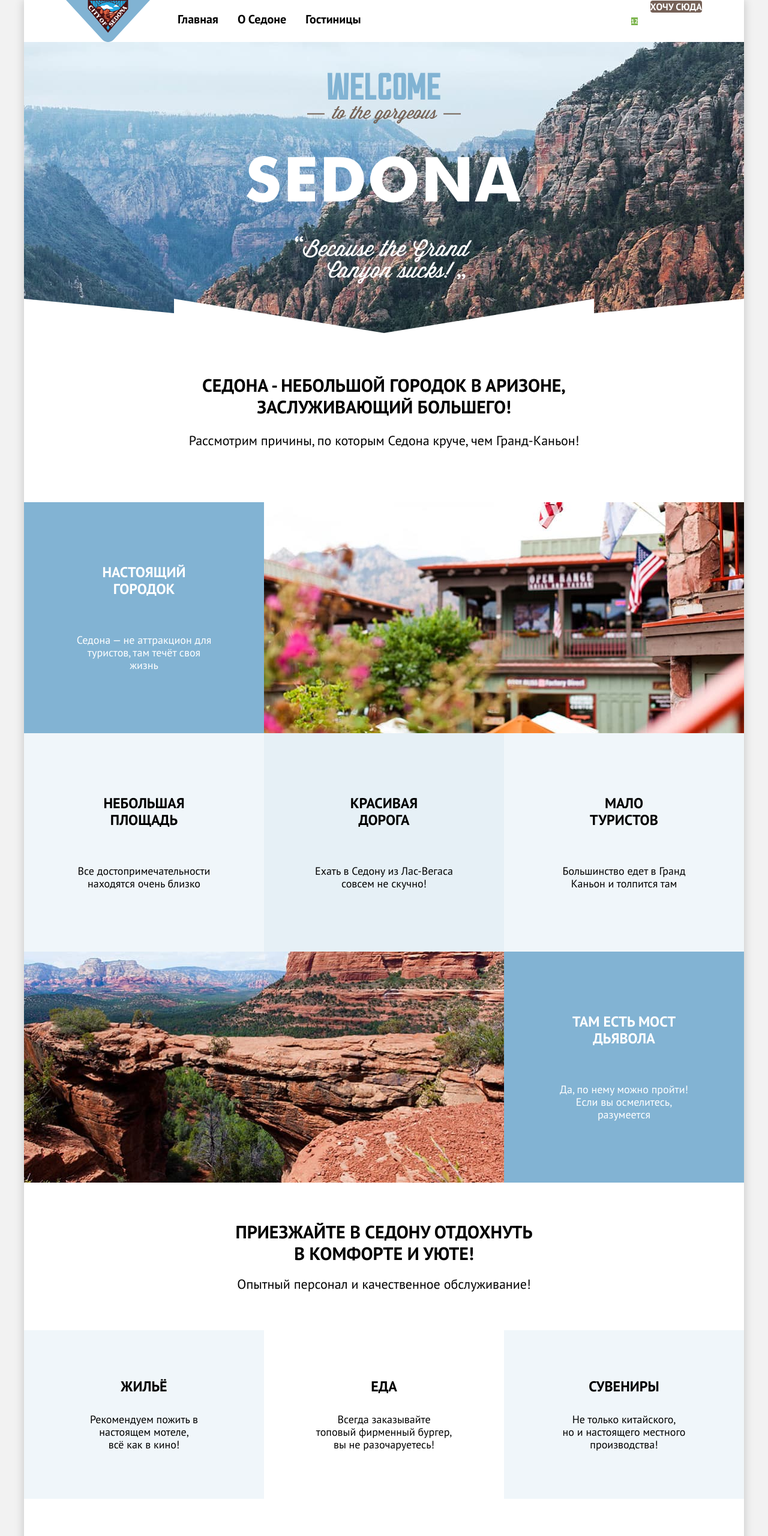
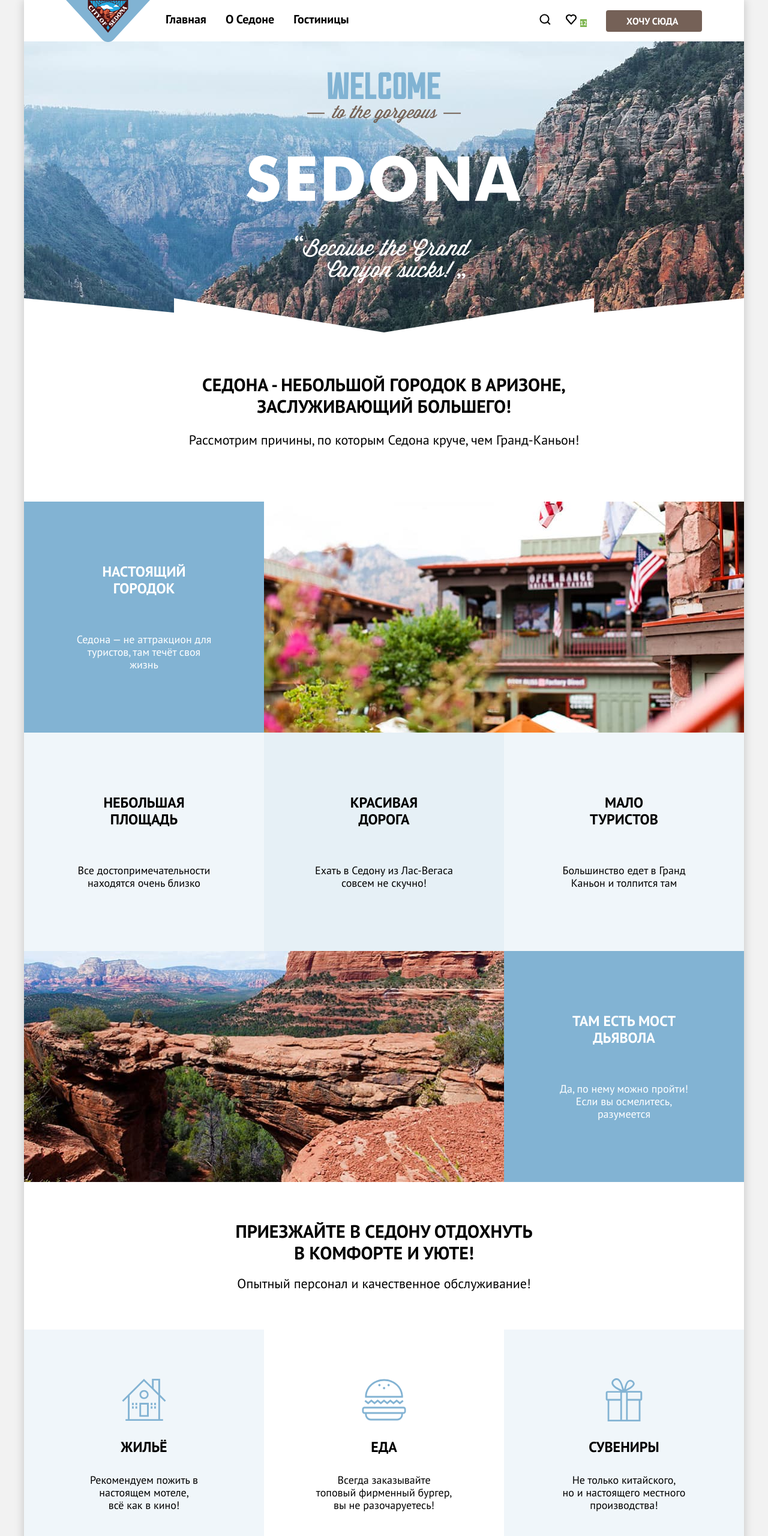
Before and after one commit to htmlacademy-htmlcss/2386385-sedona-38, a plain HTML site: page index.html in a window 1280 px wide. Shown: the top 2560 px of the page at 60% size. Drawn offline with Linux system fonts and the light colour scheme.

Commit message:
добавляет иконки в навигацию и в секцию сервис

```diff
--- a/index.html
+++ b/index.html
@@ -26,6 +26,9 @@
           <ul class="navigation-list navigation-user">
             <li class="navigation-item">
               <a class="navigation-link" href="#">
+                <svg class="navigation-icon" aria-hidden="true" focusable="false" width="20" height="20" viewBox="0 0 20 20" fill="none" xmlns="http://www.w3.org/2000/svg">
+                  <path d="M19.5 18.0083L15.8 14.3287C16.8 13.0359 17.5 11.3453 17.5 9.4558C17.5 5.08011 13.9 1.5 9.5 1.5C5.1 1.5 1.5 5.17956 1.5 9.55525C1.5 13.9309 5.1 17.511 9.5 17.511C11.3 17.511 13 16.9144 14.4 15.8204L18.1 19.5L19.5 18.0083ZM9.5 15.5221C6.2 15.5221 3.5 12.837 3.5 9.55525C3.5 6.27348 6.2 3.5884 9.5 3.5884C12.8 3.5884 15.5 6.27348 15.5 9.55525C15.5 12.837 12.8 15.5221 9.5 15.5221Z" fill="black"/>
+                </svg>
                 <span class="visually-hidden">
                   Поиск
                 </span>
@@ -33,6 +36,9 @@
             </li>
             <li class="navigation-item">
               <a class="navigation-link" href="#">
+                <svg class="navigation-icon" aria-hidden="true" focusable="false" width="20" height="20" viewBox="0 0 20 20" fill="none" xmlns="http://www.w3.org/2000/svg">
+                  <path d="M9.9 19C9.6 19 9.3 18.9 9.1 18.6C3.7 12.5 2.4 11.1 2.1 10.7C1.4 9.8 1 8.6 1 7.4C1 4.4 3.4 2 6.5 2C7.8 2 9 2.5 10 3.3C11 2.5 12.3 2 13.5 2C16.5 2 19 4.4 19 7.4C19 8.7 18.5 9.9 17.7 10.8L10.7 18.7C10.5 18.9 10.3 19 9.9 19ZM3.9 9.5C4.2 9.9 7.4 13.5 10 16.4L16.2 9.4C16.7 8.9 16.9 8.2 16.9 7.4C16.9 5.6 15.4 4.1 13.6 4.1C12.6 4.1 11.6 4.6 10.9 5.4C10.6 5.7 10.3 5.8 10 5.8C9.7 5.8 9.4 5.6 9.2 5.4C8.5 4.6 7.5 4.1 6.5 4.1C4.7 4.1 3.2 5.6 3.2 7.4C3.1 8.3 3.5 9 3.9 9.5C3.8 9.5 3.8 9.5 3.9 9.5Z" fill="black"/>
+                </svg>
                 <span class="visually-hidden">
                   Избранное
                 </span>
--- a/styles/styles.css
+++ b/styles/styles.css
@@ -96,7 +96,7 @@ body {
 }
 
 .navigation-logo {
-  margin-right: 30px;
+  position: absolute;
 }
 
 .page-header-logo {
@@ -106,6 +106,7 @@ body {
 .navigation-list {
   width: 460px;
   margin: 0;
+  margin-left: auto;
   padding: 0;
   list-style-type: none;
   display: flex;
@@ -130,6 +131,7 @@ body {
 }
 
 .navigation-user .navigation-link {
+  padding: 22px 12px;
   min-width: 20px;
   min-height: 20px;
 }
@@ -139,6 +141,18 @@ body {
   line-height: 10px;
   background-color:#7DB54F;
   color:#fff;
+}
+
+.navigation-user .navigation-item:nth-child(3) {
+  align-self: center;
+  margin-left: 20px;
+}
+
+.button-want {
+  padding: 8px 34px;
+  width: 160px;
+  box-sizing: border-box;
+  display: block;
 }
 
 .hero {
@@ -244,6 +258,27 @@ body {
   background-color:rgba(131, 179, 211, 0.12);
 }
 
+.services-item:first-child {
+  background-image: url("../image/service-icon-house.svg");
+  background-repeat: no-repeat;
+  background-size: 75px 72px;
+  background-position: 162px 81px;
+}
+
+.services-item:nth-child(2) {
+  background-image: url("../image/service-icon-food.svg");
+  background-repeat: no-repeat;
+  background-size: 75px 72px;
+  background-position: 162px 81px;
+}
+
+.services-item:last-child {
+  background-image: url("../image/service-icon-souvenir.svg");
+  background-repeat: no-repeat;
+  background-size: 75px 72px;
+  background-position: 162px 81px;
+}
+
 .services-intro {
   margin: 0;
   margin-bottom: 20px;
@@ -276,7 +311,7 @@ body {
   font-weight: 700;
   line-height: 28px;
   text-transform: uppercase;
-  margin: 0 auto;
+  margin-top: 102px;
   margin-bottom: 30px;
 }
 
```
